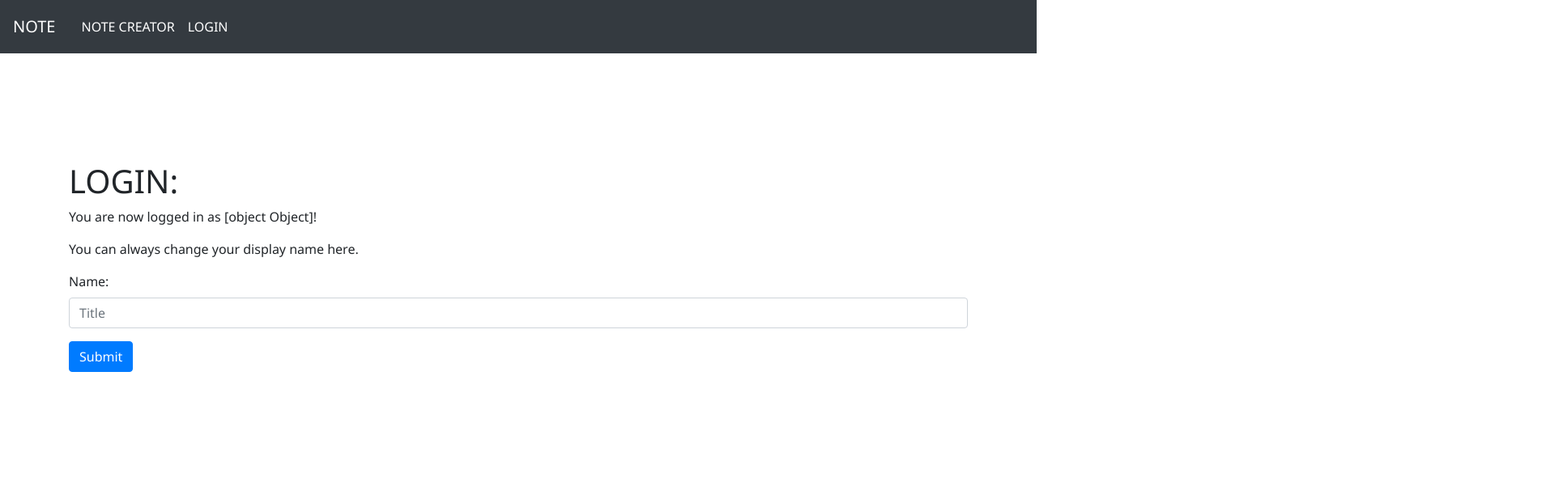
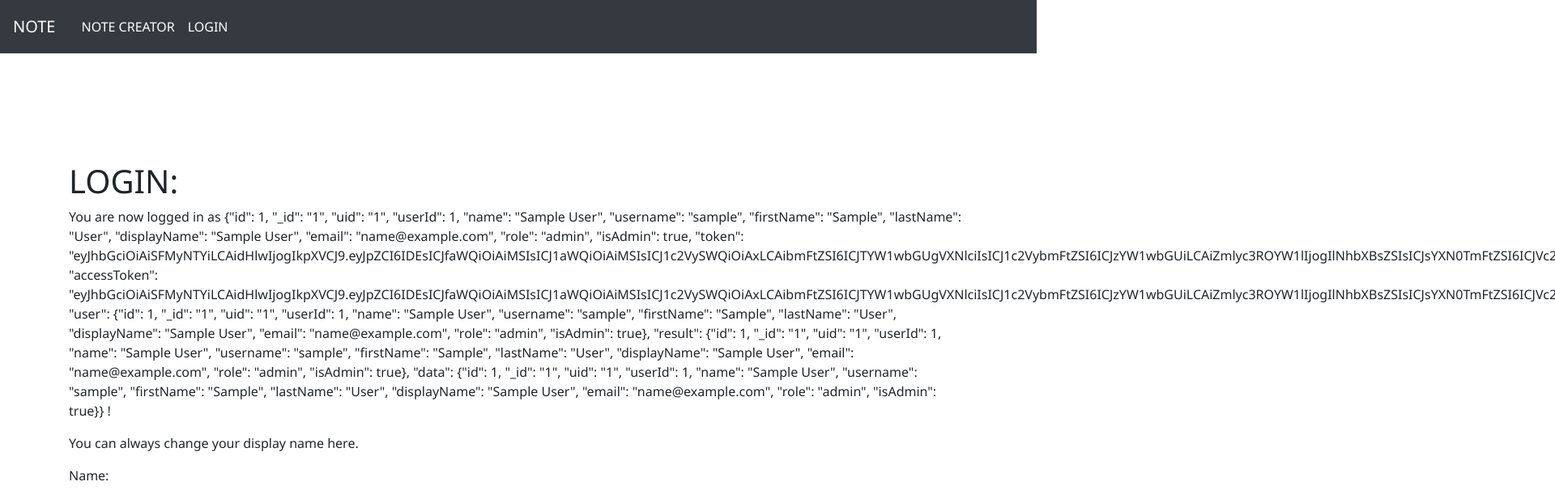
Before and after one commit to YoramHernalsteen/FireNote, a React (Create React App) app: page /#/login in a window 1280 px wide. Shown: the top 606 px of the page at 81% size, 1920 px wide, since content can reach past the window. Built offline with nearby package versions, Linux system fonts and the light colour scheme; no server answers; the database is empty; sample sign-in values are in the browser's storage.

Commit message:
some changes for testing

```diff
--- a/src/components/login.js
+++ b/src/components/login.js
@@ -21,7 +21,7 @@ export function Login() {
 
     return <>
         <StyledH1>LOGIN: </StyledH1>
-        <p id="login_message"> {userName !== null ? "You are now logged in as " + {userName}+ "!" :
+        <p id="login_message"> {userName !== null ? `You are now logged in as ${userName} !` :
             "Log in to use the application!"} </p>
         <p>You can always change your display name here.</p>
         <Form onSubmit={handleSubmit}>
--- a/src/components/navigation.js
+++ b/src/components/navigation.js
@@ -17,7 +17,7 @@ export function Navigation(){
     return <>
         <Navbar bg="dark" variant="dark" fixed="top">
             <Navbar.Brand>
-                <Link className="navbar-brand" to="/">
+                <Link id="home_link" className="navbar-brand" to="/">
                     NOTE
                 </Link>
             </Navbar.Brand>
--- a/src/components/notes_list.js
+++ b/src/components/notes_list.js
@@ -4,6 +4,7 @@ import { NoteI} from "./note";
 import {useNoteContext} from "../contexts/notecontext";
 import CardDeck from "react-bootstrap/CardDeck";
 import firebase from "firebase";
+import {useUserNameContext} from "../contexts/username_context";
 
 
 const H1Notes = styled.h1`
@@ -43,9 +44,12 @@ const CardDeckStyled = styled(CardDeck)`
 
 export function NotesDisplay(){
     const{notes} = useNoteContext();
+    const{userName} = useUserNameContext();
     console.log(notes);
     return <>
         <H1Notes>NOTES: </H1Notes>
+        <p id="login_message_succes"> {userName !== null ? `You are now logged in as ${userName}!` :
+            "Log in to use the application!"} </p>
         {!notes.length ? "No notes to display. Why don't you make a note?" : null}
         <NotesCards/>
     </>
```
